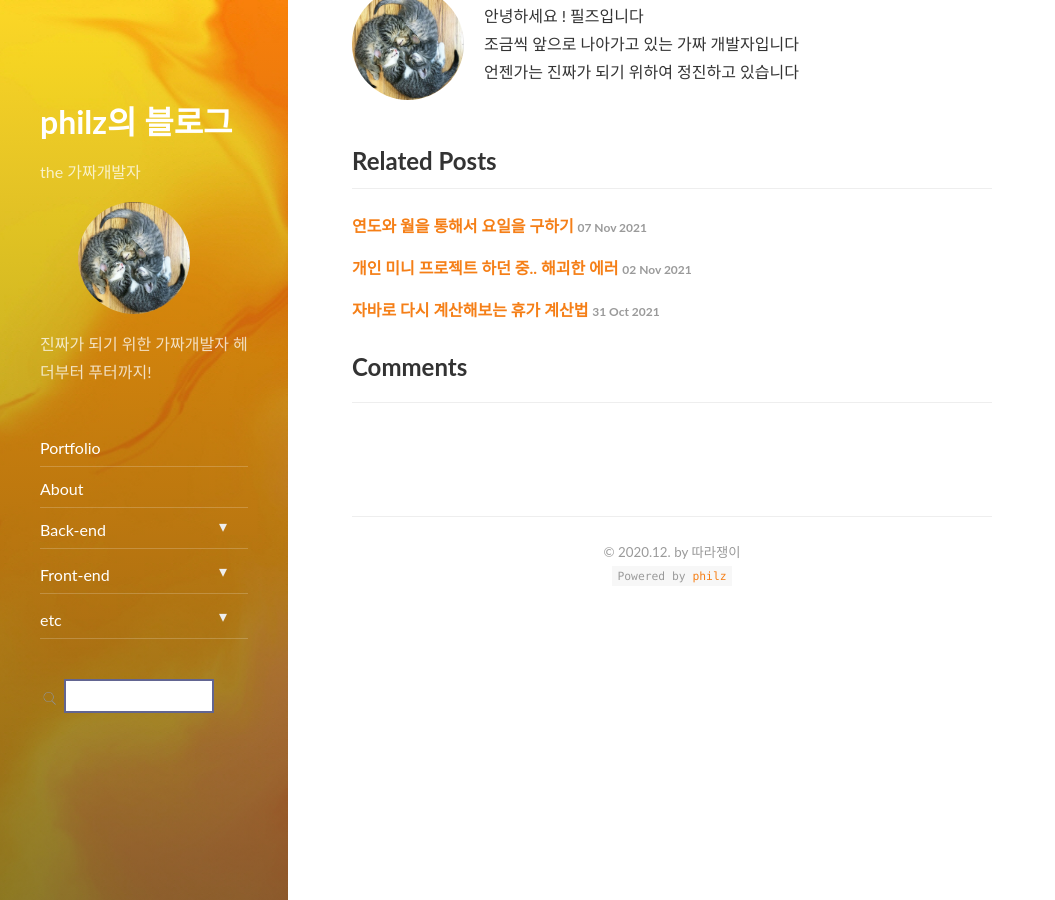
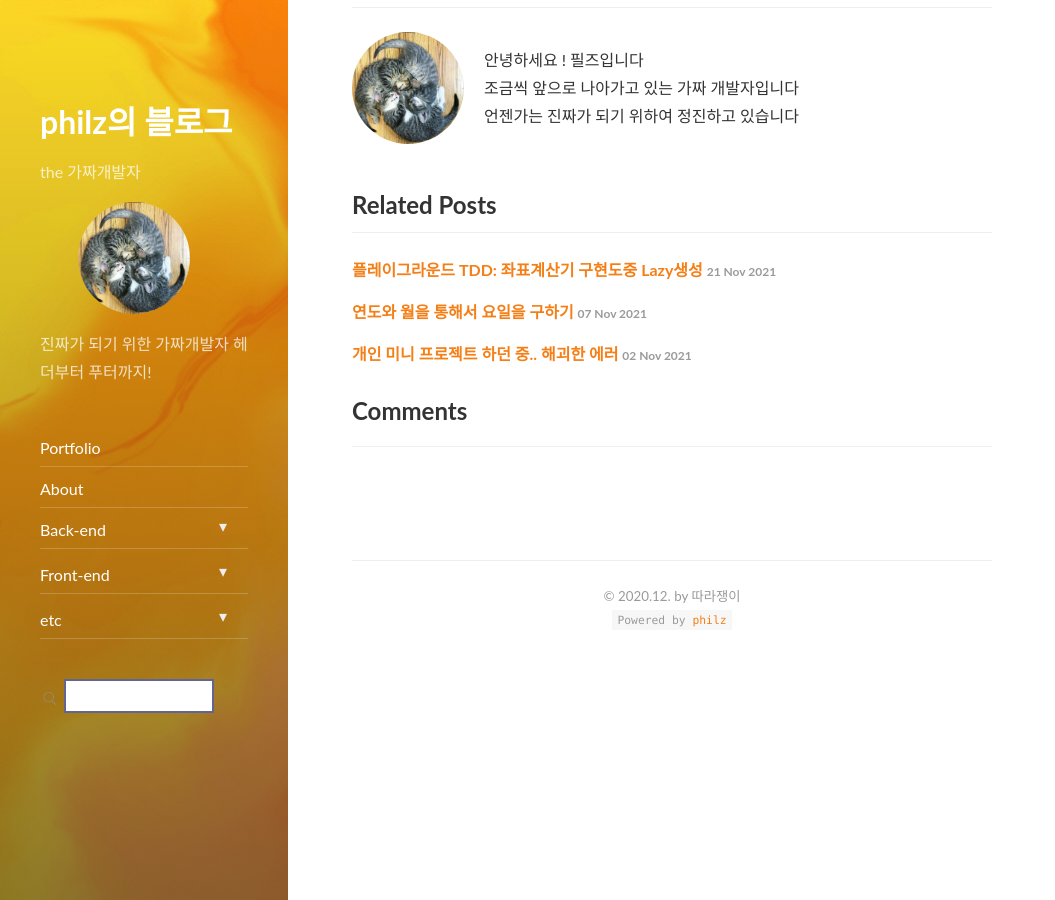
Before and after one commit to progress0407/progress0407.github.io, a Jekyll site: the page built from _posts/backend/java/2021-11-07-nextstep-playground-start.md, in a window 1280 px wide and 900 px high, scrolled down 6852 px. Shown: the whole window, without its empty margins (0-1055 px from the left). Built offline with Jekyll 4.4.1, drawn with Linux system fonts in a browser that asks for light colours; nearby versions of some CDN libraries; part of the change alters nothing that is shown; some of the changed text lies outside the part shown.

Commit message:
좌표 계산기 Lazy 생성 구현

````diff
--- a/_posts/backend/java/2021-11-07-java-nextstep-playground.md
+++ b/_posts/backend/java/2021-11-07-nextstep-playground-start.md
@@ -44,6 +44,8 @@ comments: true
     - 변경지점이 한곳으로만 갈 수 있게끔 설계하자
 
 - 테스트를 위해서 생성자 추가하는 것도 나쁘지 않다
+
+- `containsExactly`는 **순서**까지 체크한다 !!
 
 ### 문법적인 사항
 
--- /dev/null
+++ b/_posts/backend/java/2021-11-21-nextstep-tdd-coordinate.md
@@ -0,0 +1,116 @@
+---
+layout: post
+title: "플레이그라운드 TDD: 좌표계산기 구현도중 Lazy생성"
+subtitle: ""
+date: 2021-11-21 16:30:00 +0900
+categories: backend
+tags: java
+comments: true
+---
+
+# 좌표 계산기와 다형성, Lazy 생성
+
+---
+
+좌표계산기 피드백을 보았다
+
+피드백 내용은
+
+Factory Method 패턴에 사용된 `if`문을 제거하는 것이다
+
+```java
+if(삼각형) {
+  return new 삼각형(점들);
+}
+if(사각형) {
+  return new 사각형(점들);
+}
+if(선때기) {
+  return new 선때기(점들);
+}
+```
+
+리펙터링을 시도해보는 도중.. 장벽을 만났다.
+
+문제의 내 코드는 아래와 같다.
+
+```java
+
+private static Map<Integer, AbstractFigure> oldFigureMap = new HashMap<>();
+
+static Figure getInstance(List<Point> points) {
+    initFigures(points);
+    if (figure != null) {
+        return figure;
+    }
+    throw new IllegalArgumentException("유효하지 않은 도형입니다.");
+}
+
+private static void initFigures(List<Point> points) {
+    oldFigureMap.put(Line.LINE_POINT_SIZE, new Line(points));
+    oldFigureMap.put(Triangle.TRIANGLE_POINT_SIZE, new Triangle(points));
+    oldFigureMap.put(Rectangle.RECTANGLE_POINT_SIZE, new Rectangle(points));
+}
+```
+
+위와 같이 oldFigureMap에 해당 도형을 미리 map에 넣고 꺼내려던 것인데
+
+이게 넣을 때 부터 `new`연산자에 의해 생성이 되는 것이 문제이다.
+
+생성이 될 때 이게 무슨 각형인지 **검증**하는 부분이 있는데
+
+이 검증 절차를 통과하지 못하여 만들어지지 못하는 부분이 있었던 것..
+
+그래서 이 부분을 어떻게 생성을 **Lazy**하게 막을 것인지 고민하였지만..
+
+그런게 자바 문법에 있기나 해? 라는 생각과 함께 도저히 정답을 모르겠어서
+
+자바지기님의 코드를 보았다..
+
+결과는 놀랄 노자...
+
+Lazy하게 생성할 수가 있던 것이다 !!!
+
+어떻게??
+
+## Lambda Expression 을 이용한 Lazy 생성
+
+---
+
+람다식을 이용하여 Lazy하게 해당 생성자를 호출할 수 있었다.
+
+이건 정말 상상도 못하였다
+
+```java
+
+private static Map<Integer, Function<List<Point>, AbstractFigure>> figureMap;
+
+static {
+    figureMap = new HashMap<>();
+    figureMap.put(Line.LINE_POINT_SIZE, Line::new);
+    figureMap.put(Triangle.TRIANGLE_POINT_SIZE, Triangle::new);
+    figureMap.put(Rectangle.RECTANGLE_POINT_SIZE, Rectangle::new);
+}
+
+static Figure getInstance(List<Point> points) {
+    AbstractFigure figure = figureMap.get(points.size()).apply(points);
+    if (figure != null) {
+        return figure;
+    }
+    throw new IllegalArgumentException("유효하지 않은 도형입니다.");
+}
+```
+
+우선 `Map`에 더 이상 `new 도형`이 아닌 아직 생성하지 않을 생성에 사용될 `함수`를 인자로 넘긴다
+
+정확히는 `메서드 참조`를 넘기고
+
+해당 도형이 맞다면 Map에서 끄낸 해당 함수식을 수행한다 !!
+
+## 후기
+
+---
+
+알고보니 `Optional`의 `orElseGet` 이 Lazy하게 호출하는 것으로 알고 있었는데
+
+이렇게 내가 직접 사용하게 될 줄은 상상도 하지 못하였다
````
